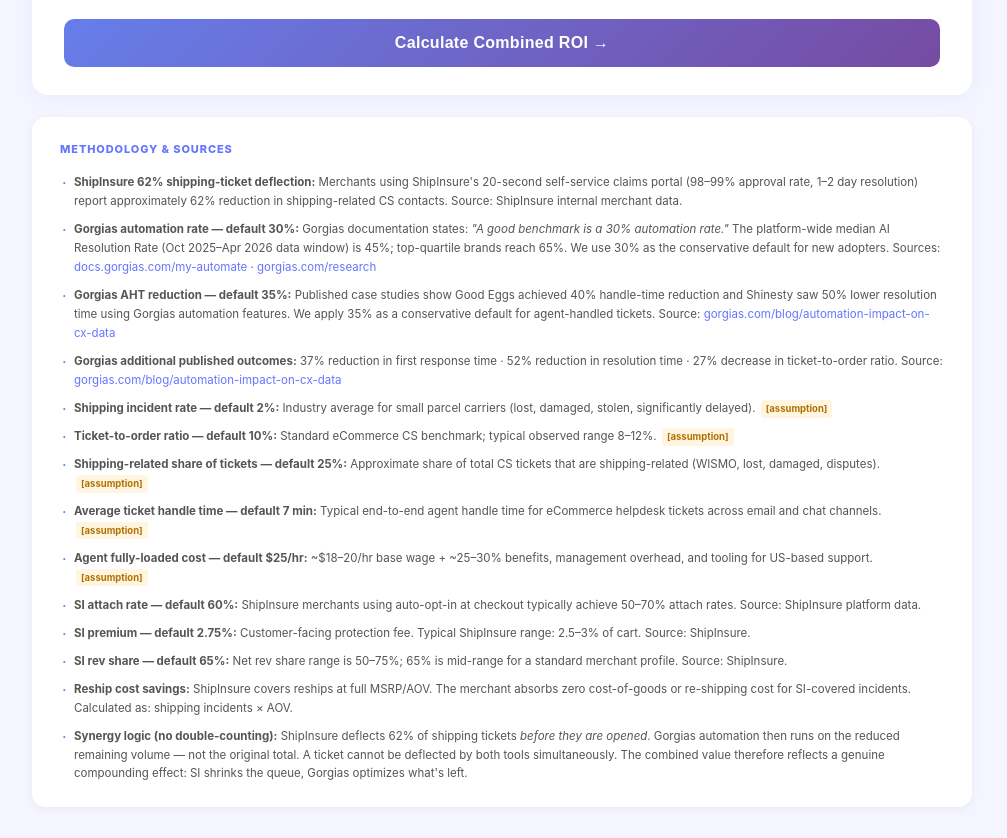
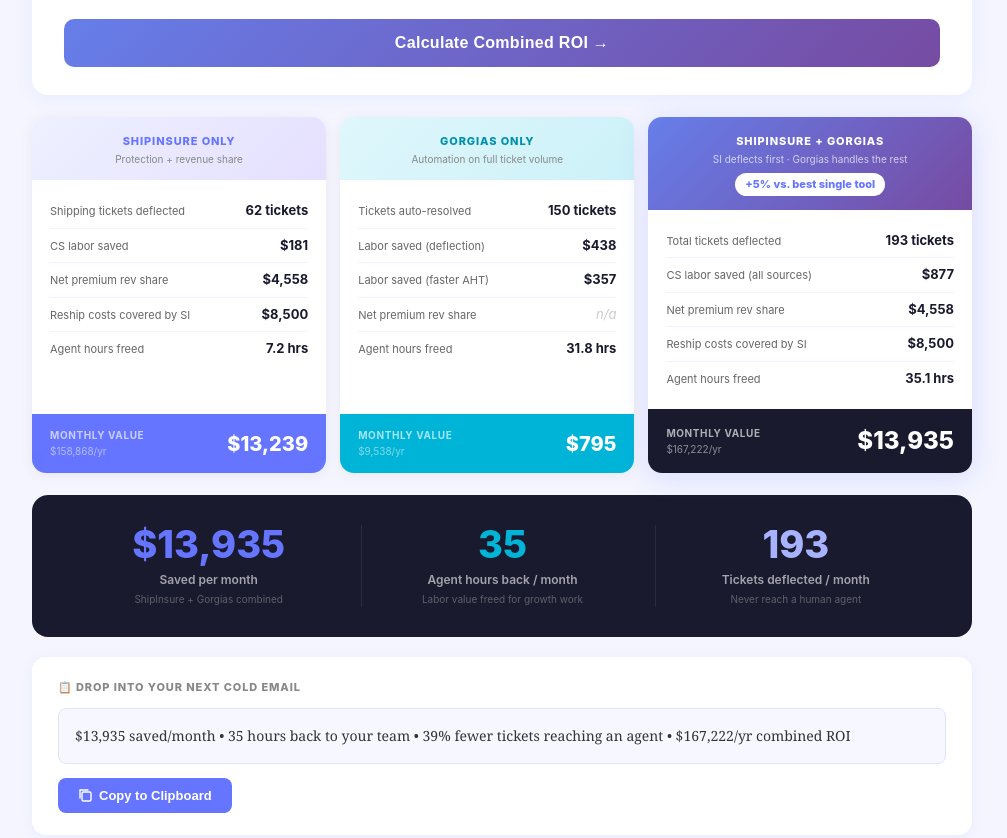
Before and after one commit to drewshafe/si-gorgias-roi-calculator, a plain HTML site: page index.html in a window 1280 px wide. Shown: the part 1029-1867 px from the top of the page, without its empty margins (138-1145 px from the left). Drawn offline with Linux system fonts and the light colour scheme.

Commit message:
Fix: use getComputedStyle to correctly detect hidden results panel

```diff
--- a/index.html
+++ b/index.html
@@ -970,8 +970,9 @@
 
         // ── Show results ──────────────────────────────────────────────
         const resultEl = document.getElementById('results');
-        if (resultEl.style.display === 'none') {
-            resultEl.style.display = 'block';
+        const wasHidden = getComputedStyle(resultEl).display === 'none';
+        resultEl.style.display = 'block';
+        if (wasHidden) {
             resultEl.scrollIntoView({ behavior: 'smooth', block: 'start' });
         }
     }
```
